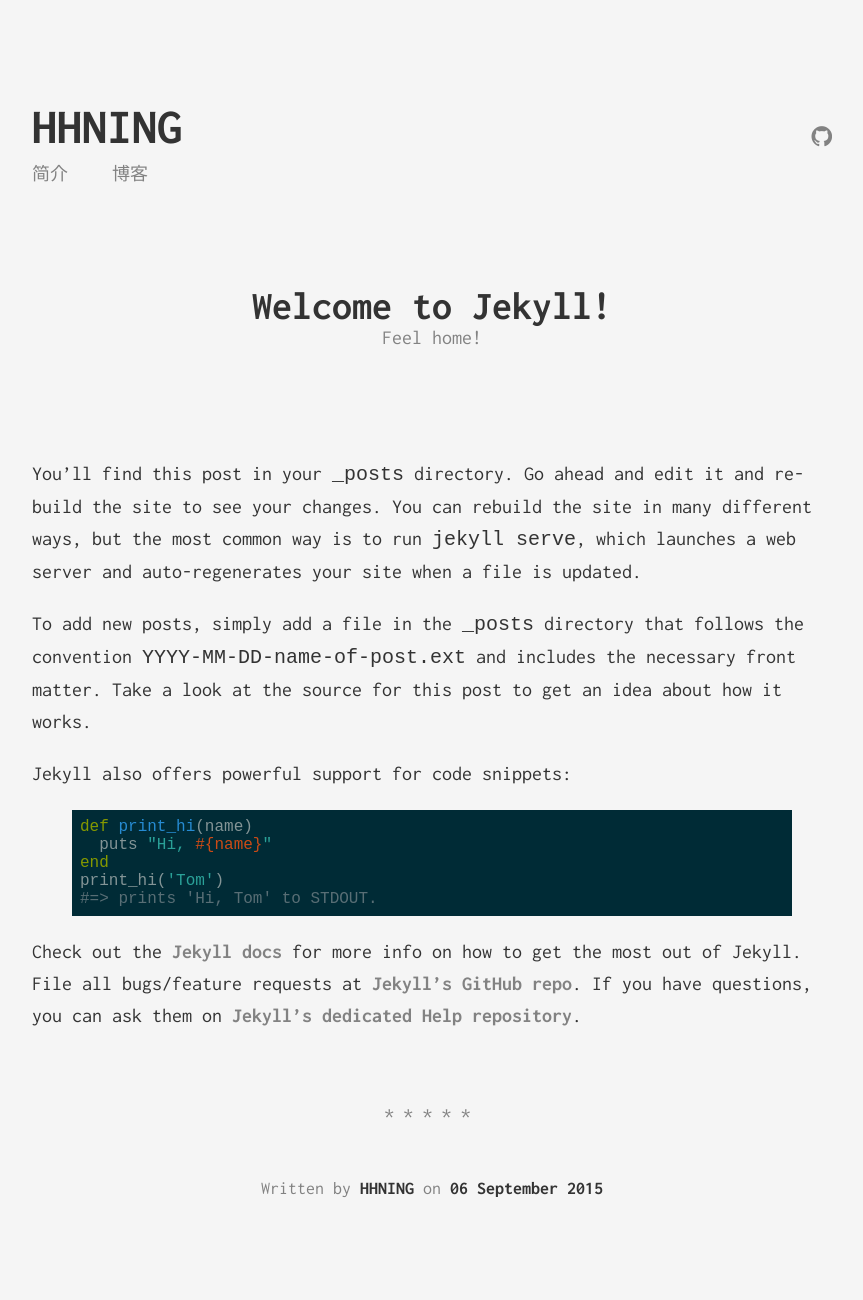
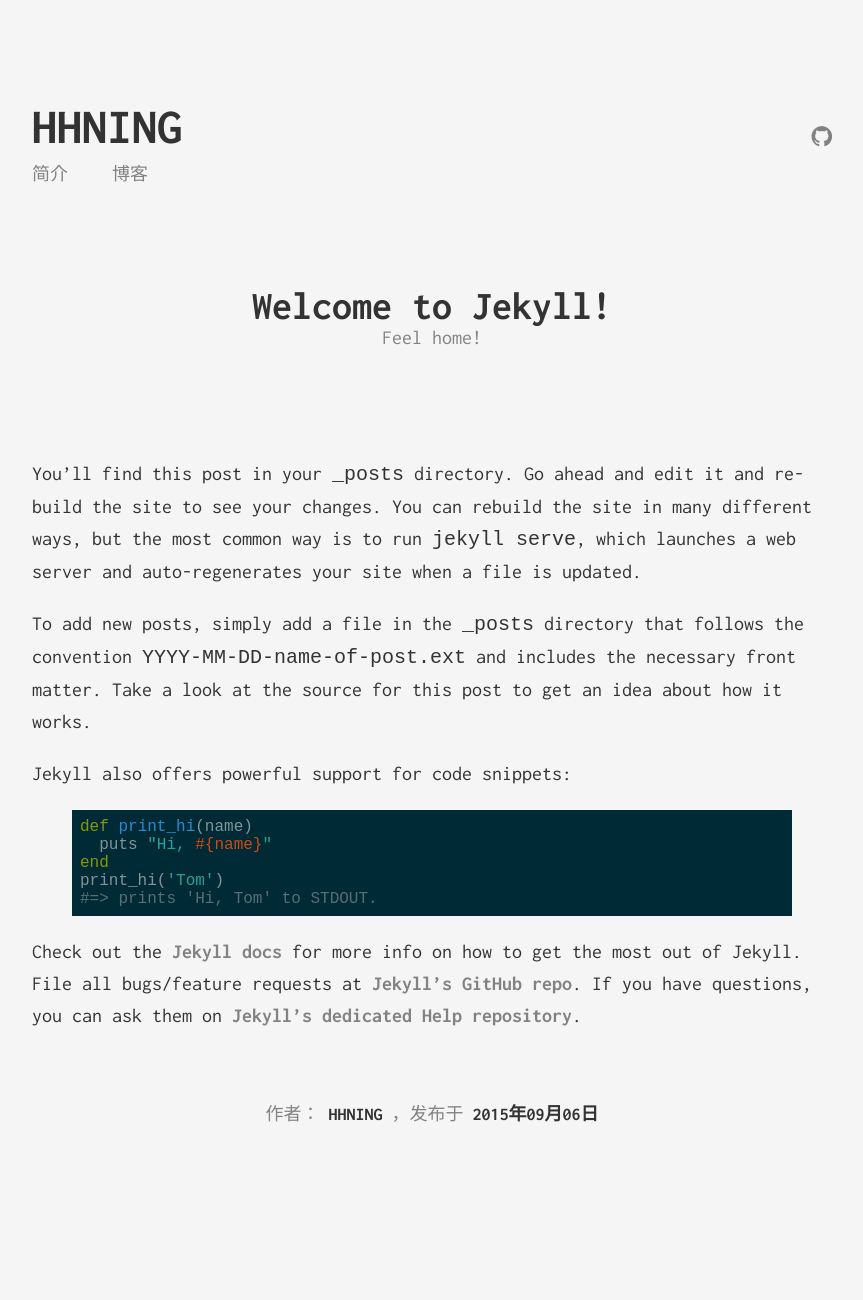
Before and after one commit to HHNING0/HHNING0.github.io, a Jekyll site: the page built from _posts/2015-09-06-welcome-to-jekyll.md, in a window 1280 px wide. Shown: the whole page, without its empty margins (208-1071 px from the left). Built offline with Jekyll 4.4.1, drawn with Linux system fonts in a browser that asks for light colours; after the commit the page ends 1226 px from its top, so only the background shows below that.

```diff
--- a/_config.yml
+++ b/_config.yml
@@ -17,6 +17,7 @@ highlightstyle: ''
 styles: [agate, androidstudio, arta, asceti, atelier-cave.dark, atelier-cave.light, atelier-dune.dark, atelier-dune.light, atelier-estuary.dark, atelier-estuary.light, atelier-forest.dark, atelier-forest.light, atelier-heath.dark, atelier-heath.light, atelier-lakeside.dark, atelier-lakeside.light, atelier-plateau.dark, atelier-plateau.light, atelier-savanna.dark, atelier-savanna.light, atelier-seaside.dark, atelier-seaside.light, atelier-sulphurpool.dark, atelier-sulphurpool.light, brown_paper, codepen-embed, color-brewer, dark, darkula, default, docco, far, foundation, github, github-gist, googlecode, grayscale, hopscotch, hybrid, idea, ir_black, kimbie.dark, kimbie.light, magula, mono-blue, monokai, monokai_sublime, obsidian, paraiso.dark, paraiso.light, pojoaque, railscast, rainbow, school_book, solarized_dark, solarized_light, styles_list.txt, sunburst, tomorrow, tomorrow-night-blue, tomorrow-night-bright, tomorrow-night, tomorrow-night-eightie, v, xcode, zenburn]
 
 # Handling Reading
+future: true
 exclude: ["README.md", "README.html"]
 
 # Build settings
--- a/_includes/post/about.html
+++ b/_includes/post/about.html
@@ -1,7 +1,6 @@
 <div class="about">
-    <div class="about__devider">*****</div>
     <div class="about__text">
-        Written by <strong> {% if page.author.fullname %} {{ page.author.fullname }} {% else %} {{ site.author.fullname }} {% endif %}</strong>
-        on <strong>{{ page.date | date: "%d %B %Y" }}</strong>
+        作者：<strong> {% if page.author.fullname %} {{ page.author.fullname }} {% else %} {{ site.author.fullname }} {% endif %}</strong>
+        ，发布于 <strong>{{ page.date | date: "%Y年%m月%d日" }}</strong>
     </div>
 </div>
```
